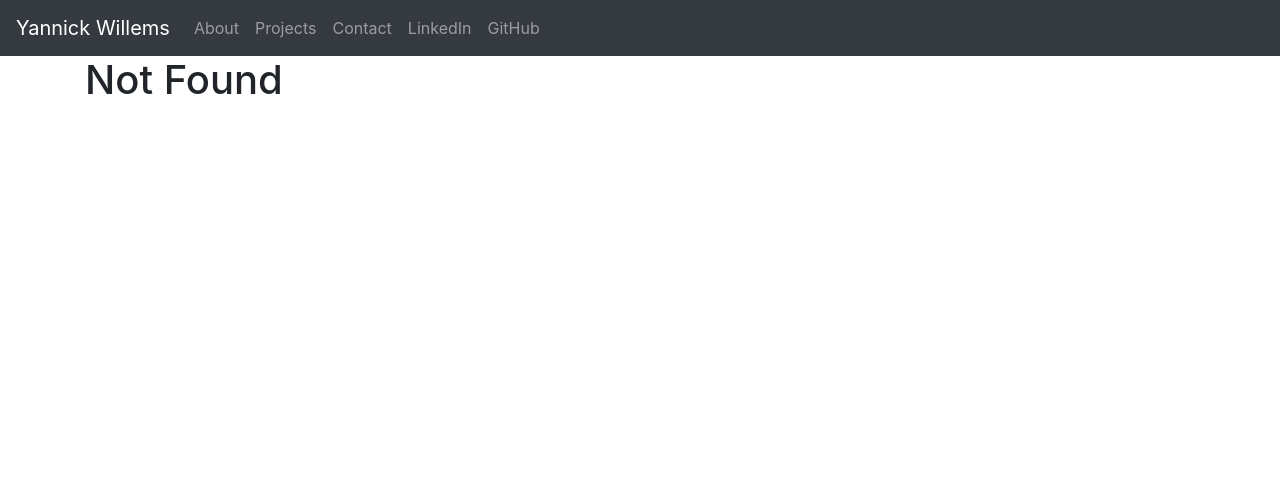
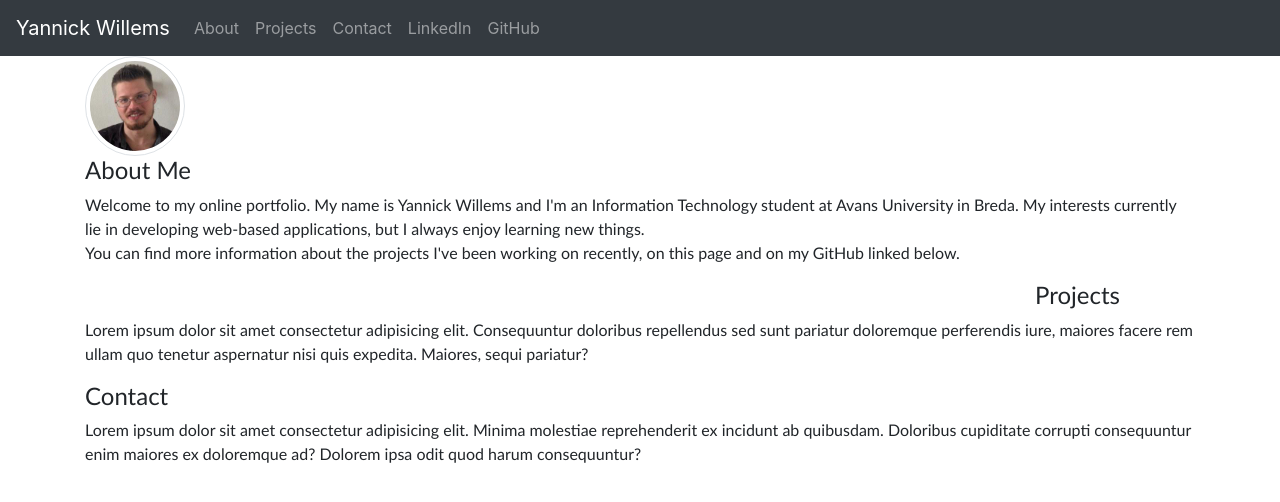
Before and after one commit to Ker0h/portfolio, a Vue app: page /#/about in a window 1280 px wide. Before the commit this address had no page. Shown: the top 502 px of the page. Built offline with nearby package versions, Linux system fonts and the light colour scheme.

Commit message:
Fixed right aligned header

```diff
--- a/src/App.vue
+++ b/src/App.vue
@@ -1,16 +1,16 @@
 <template>
   <div id="app">
     <div id="nav">
-      <b-navbar toggleable="lg" type="dark" variant="dark" app>
+      <b-navbar toggleable="lg" type="dark" variant="dark" fixed>
         <b-navbar-brand href="#">Yannick Willems</b-navbar-brand>
 
         <b-navbar-toggle target="nav-collapse"></b-navbar-toggle>
 
         <b-collapse id="nav-collapse" is-nav>
           <b-navbar-nav>
-            <b-nav-item to="about">About</b-nav-item>
-            <b-nav-item to="projects">Projects</b-nav-item>
-            <b-nav-item to="contact">Contact</b-nav-item>
+            <b-nav-item href="#about">About</b-nav-item>
+            <b-nav-item href="#projects">Projects</b-nav-item>
+            <b-nav-item href="#contact">Contact</b-nav-item>
             <b-nav-item href="https://www.linkedin.com/in/yannick-willems-49852b150/" target="_blank">LinkedIn</b-nav-item>
             <b-nav-item href="https://github.com/Ker0h" target="_blank">GitHub</b-nav-item>
           </b-navbar-nav>
--- a/src/components/About.vue
+++ b/src/components/Home.vue
@@ -6,11 +6,10 @@
       </b-col>
     </b-row>
 
-    <b-row>
+    <b-row id="#about">
       <b-col>
-        <h3>
-          <code>About Me</code>
-        </h3>
+        <h4>About Me</h4>
+        <!-- TODO: Put paragraphs in seperate columns -->
         <p>Welcome to my online portfolio.
           My name is Yannick Willems and I'm an Information Technology student at Avans University in Breda.
           My interests currently lie in developing web-based applications, but I always enjoy learning new things.<br />
@@ -18,11 +17,9 @@
       </b-col>
     </b-row>
 
-    <b-row>
-      <b-col cols="6" offset="6" sm="12" offset-sm="0">
-        <h3>
-          <code>Projects</code>
-        </h3>
+    <b-row id="projects">
+      <b-col cols="1" offset="8" offset-sm="9" offset-md="10">
+        <h4>Projects</h4>
       </b-col>
 
       <b-col cols="12">
@@ -30,11 +27,9 @@
       </b-col>
     </b-row>
 
-    <b-row>
+    <b-row id="contact">
       <b-col>
-        <h3>
-          <code>Contact</code>
-        </h3>
+        <h4>Contact</h4>
         <p>Lorem ipsum dolor sit amet consectetur adipisicing elit. Minima molestiae reprehenderit ex incidunt ab quibusdam. Doloribus cupiditate corrupti consequuntur enim maiores ex doloremque ad? Dolorem ipsa odit quod harum consequuntur?</p>
       </b-col>
     </b-row>
@@ -44,12 +39,15 @@
 
 <script>
 export default {
-  name: "About"
-};
+  name: 'Home'
+}
 </script>
 
 <style>
-code {
-  color: black;
+h4 {
+  font-family: 'Gill Sans', 'Gill Sans MT', Calibri, 'Trebuchet MS', sans-serif
 }
+ p {
+   font-family: 'Trebuchet MS', 'Lucida Sans Unicode', 'Lucida Grande', 'Lucida Sans', Arial, sans-serif
+ }
 </style>
--- a/src/components/NotFound.vue
+++ /dev/null
@@ -1,15 +0,0 @@
-<template>
-  <div class="not-found">
-    <h1>Not Found</h1>
-  </div>
-</template>
-
-<script>
-export default {
-  name: 'NotFound'
-}
-</script>
-
-<style>
-
-</style>
--- a/src/components/Projects.vue
+++ /dev/null
@@ -1,15 +0,0 @@
-<template>
-  <div class="projects">
-    <h1>Projects</h1>
-  </div>
-</template>
-
-<script>
-export default {
-  name: 'Projects'
-}
-</script>
-
-<style>
-
-</style>
--- a/src/router.js
+++ b/src/router.js
@@ -1,27 +1,15 @@
 import Vue from 'vue'
 import Router from 'vue-router'
-import About from './components/About'
-import Projects from './components/Projects'
-import NotFound from './components/NotFound'
+import Home from './components/Home'
 
 Vue.use(Router)
 
 export default new Router({
   routes: [
     {
-      path: '/about',
-      name: 'about',
-      component: About
-    },
-    {
-      path: '/projects',
-      name: 'projects',
-      component: Projects
-    },
-    {
       path: '*',
-      name: 'not-found',
-      component: NotFound
+      name: 'home',
+      component: Home
     }
   ]
 })
```
